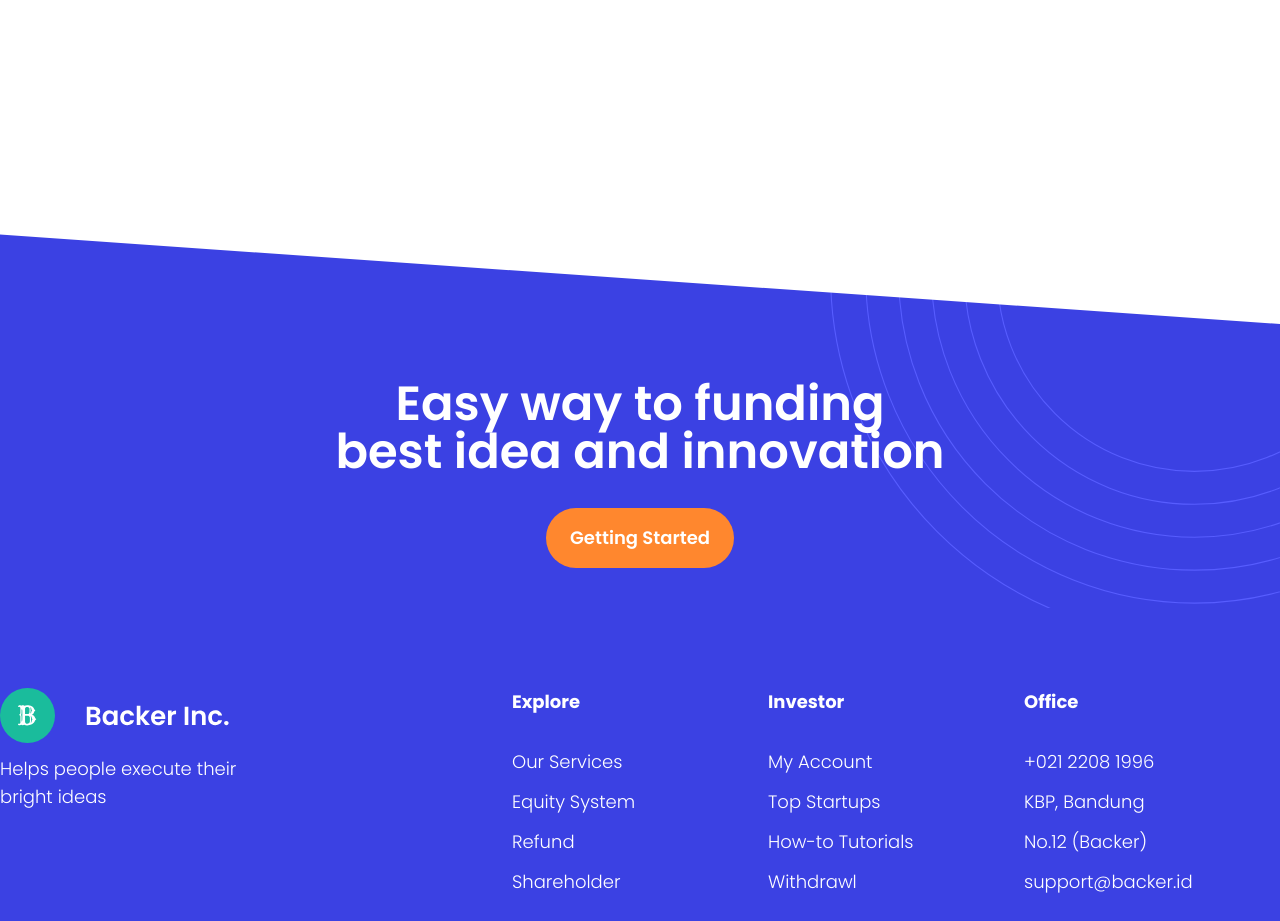
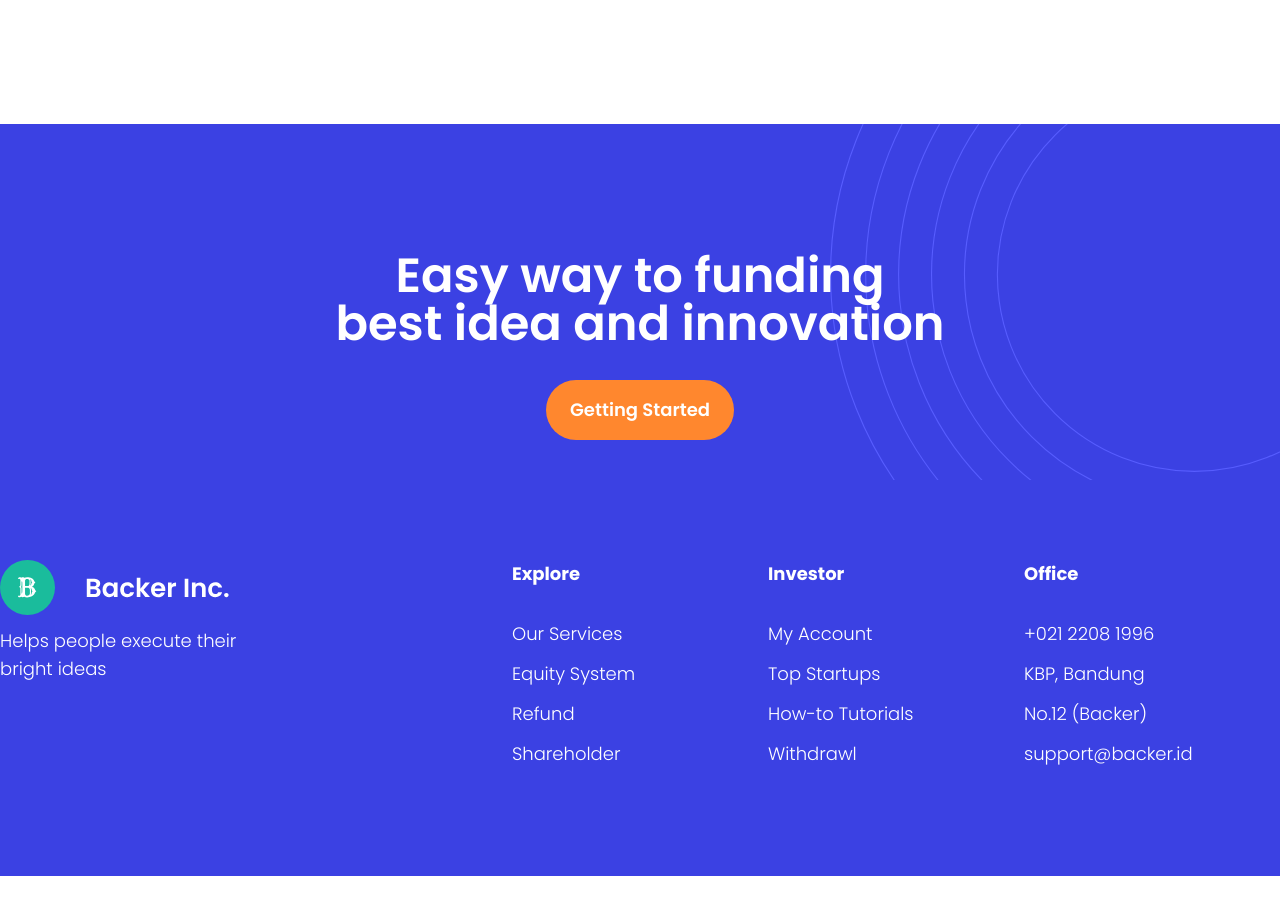
Before and after one commit to fadzrinmadu/fundloka-nextjs, a Next.js app: page / in a window 1280 px wide. Shown: the part 2240-3161 px from the top of the page. After the commit the page ends 3116 px from the top, so only its background shows below. Built offline with nearby package versions, Linux system fonts and the light colour scheme; no server answers.

Commit message:
chore: adjust layout footer

```diff
--- a/src/components/CallToAction.tsx
+++ b/src/components/CallToAction.tsx
@@ -6,7 +6,7 @@ export default function CallToAction() {
   const router = useRouter();
 
   return (
-    <section className="call-to-action bg-purple-progress pt-64 pb-10">
+    <section className="call-to-action relative bg-purple-progress pt-32 pb-10">
       <div className="container mx-auto">
         <div className="w-full text-center">
           <h1 className="text-5xl text-white font-semibold">
```
Also changed, not shown: 1 other file (tests, documents, lock files or other folders).
